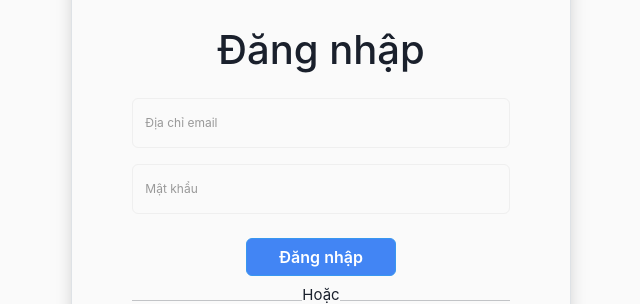
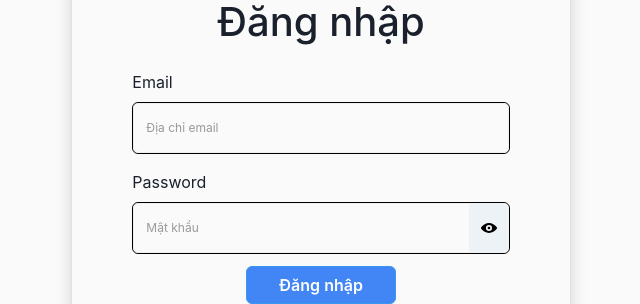
Before and after one commit to Mon62/BTL-WEB-2023.2, a React (Create React App) app in the folder frontend/: page / in a window 1280 px wide. Shown: the part 211-515 px from the top of the page, without its empty margins (319-959 px from the left). Built offline with nearby package versions, Linux system fonts and the light colour scheme.

Commit message:
style Login page

```diff
--- a/frontend/src/pages/Login/Login.js
+++ b/frontend/src/pages/Login/Login.js
@@ -1,10 +1,14 @@
 import React, { useState } from "react";
-import { Container, Form, FormGroup, Button } from "react-bootstrap";
+import { Container, Form, FormGroup, Button, InputGroup } from "react-bootstrap";
 import { Link, useNavigate } from "react-router-dom";
 import { login } from "../../api/Api.js";
 import { GoogleButton } from "react-google-button";
 import { auth } from "../../firebase/firebase.js";
 import { GoogleAuthProvider, signInWithPopup } from "firebase/auth";
+import { ViewIcon, ViewOffIcon } from '@chakra-ui/icons'
+import { IconButton } from '@chakra-ui/react'
+
+
 
 export const Login = () => {
   const [email, setEmail] = useState("");
@@ -12,6 +16,11 @@ export const Login = () => {
   const [errorMessage, setErrorMessage] = useState("");
   const navigate = useNavigate();
   const googleAuthProvider = new GoogleAuthProvider();
+  const [showPassword, setShowPassword] = useState(false)
+  const VisiblePassword = () => {
+    setShowPassword(!showPassword)
+  }
+
 
   const signInWithGoogle = async () => {
     try {
@@ -48,15 +57,17 @@ export const Login = () => {
         width: "500px",
         marginTop: "200px",
         marginBottom: "200px",
-        maxHeight: "520px",
+        maxHeight: "550px",
       }}
     >
       <Form className="d-flex flex-column mb-2" onSubmit={handleSubmit}>
         <h1 className="align-self-center" style={{ marginTop: "50px" }}>
           Đăng nhập
         </h1>
-        <FormGroup className="mb-2 mt-3">
+        <Form.Label className="mt-3" htmlFor="email">Email</Form.Label>
+        <FormGroup className="mb-2" style={{ border: "1px solid #000", borderRadius: 6 }}>
           <Form.Control
+            id="email"
             type="email"
             placeholder="Địa chỉ email"
             required
@@ -65,8 +76,13 @@ export const Login = () => {
             style={{ height: "50px" }}
           />
         </FormGroup>
-        <FormGroup className="mb-3 mt-2">
+
+        <Form.Label className="mt-2" htmlFor="password">Password</Form.Label>
+
+        <InputGroup className="mb-1" style={{ border: "1px solid #000", borderRadius: 6 }}>
+
           <Form.Control
+            id="password"
             type="password"
             placeholder="Mật khẩu"
             required
@@ -74,7 +90,9 @@ export const Login = () => {
             onChange={(e) => setPassword(e.target.value)}
             style={{ height: "50px" }}
           />
-        </FormGroup>
+            <IconButton icon={showPassword ? <ViewOffIcon />: <ViewIcon />} onClick={VisiblePassword}  color="black" colorScheme="gray" height={50}></IconButton>
+
+        </InputGroup>
         {errorMessage.length > 0 && (
           <p className="text-danger">{errorMessage}</p>
         )}
```
